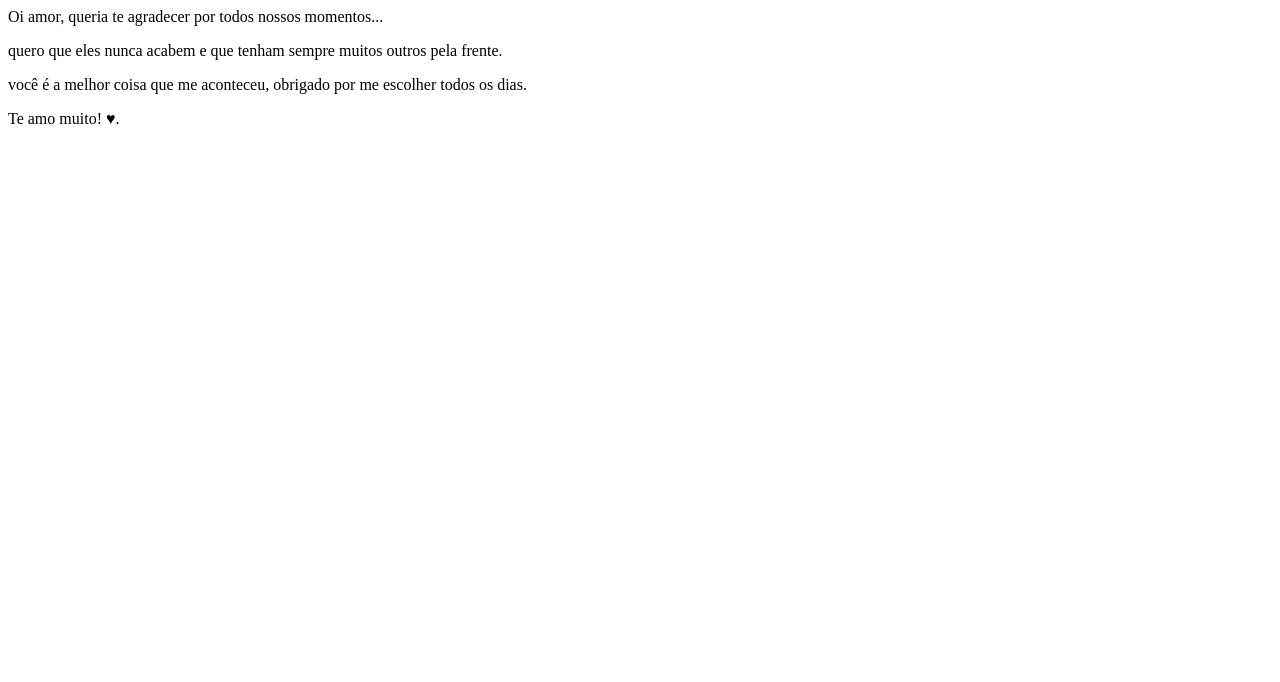
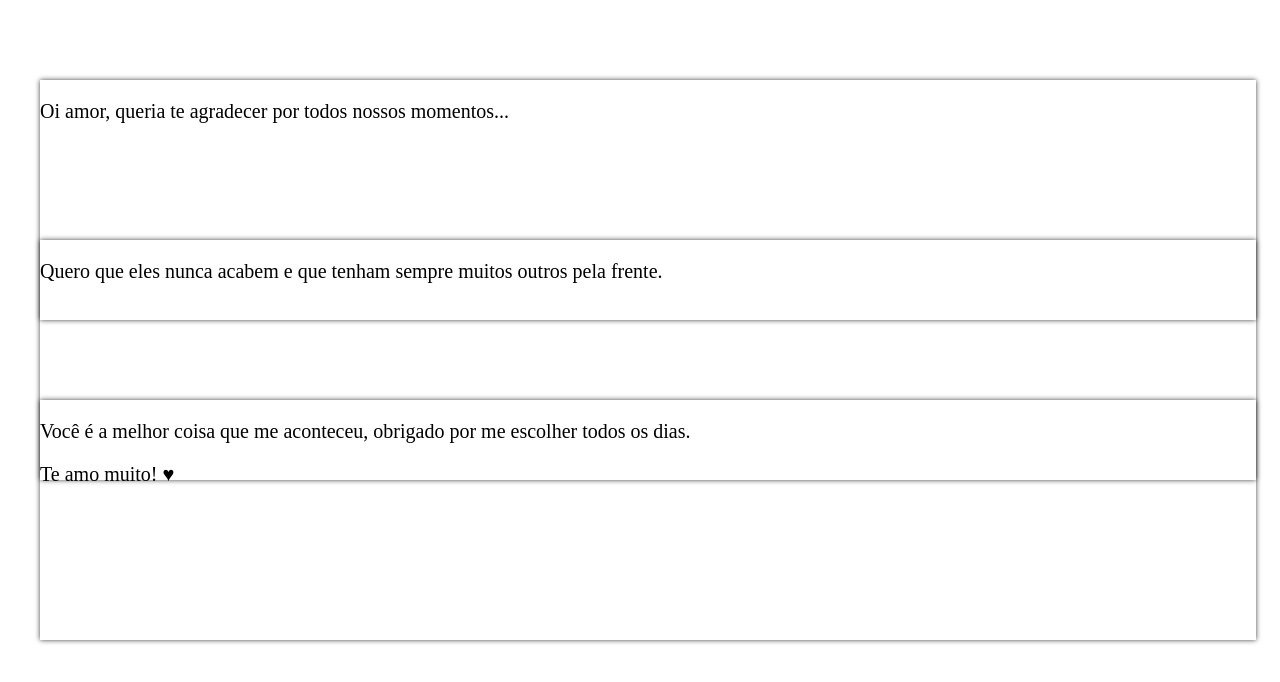
Before and after one commit to anyy520/romantico_proposta, a plain HTML site: page index.html in a window 1280 px wide. Drawn offline with nearby package versions, Linux system fonts and the light colour scheme.

Commit message:
Update index.html

```diff
--- a/index.html
+++ b/index.html
@@ -1,5 +1,12 @@
-<html>
-
+<!DOCTYPE html>
+<html lang="pt-BR">
+<head>
+  <meta charset="UTF-8" />
+  <meta name="viewport" content="width=device-width, initial-scale=1.0" />
+  <title>Envelope do Amor</title>
+  <link rel="stylesheet" href="style.css" />
+  <script src="https://cdnjs.cloudflare.com/ajax/libs/gsap/3.12.2/gsap.min.js"></script>
+</head>
 <body class="scissors">
   <div class="envelop">
     <div class="envelop__front-paper"></div>
@@ -11,25 +18,24 @@
       <div class="love-notes">
         <div class="note js-note">
           <div class="note__text">
-            <p>
-              Oi amor, queria te agradecer por todos nossos momentos...
-            </p>
+            <p>Oi amor, queria te agradecer por todos nossos momentos...</p>
           </div>
         </div>
         <div class="note js-note">
           <div class="note__text">
-            <p>quero que eles nunca acabem e que tenham sempre muitos outros pela frente.</p>
+            <p>Quero que eles nunca acabem e que tenham sempre muitos outros pela frente.</p>
           </div>
         </div>
         <div class="note js-note">
           <div class="note__text">
-            <p>você é a melhor coisa que me aconteceu, obrigado por me escolher todos os dias.</p>
-            <p>Te amo muito! &hearts;.</p>
+            <p>Você é a melhor coisa que me aconteceu, obrigado por me escolher todos os dias.</p>
+            <p>Te amo muito! &hearts;</p>
           </div>
         </div>
       </div>
     </div>
   </div>
+
+  <script src="script.js"></script>
 </body>
-
 </html>
```
